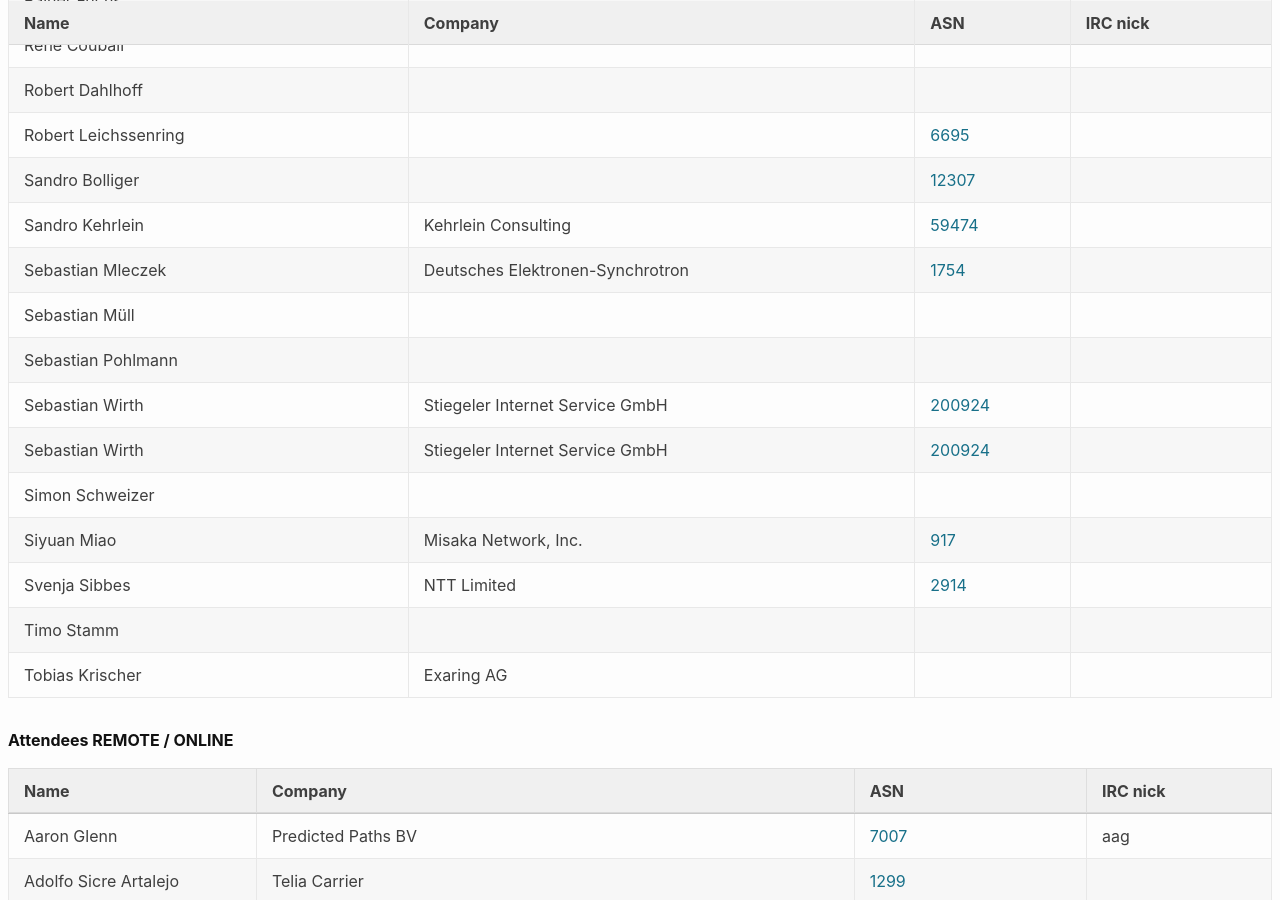
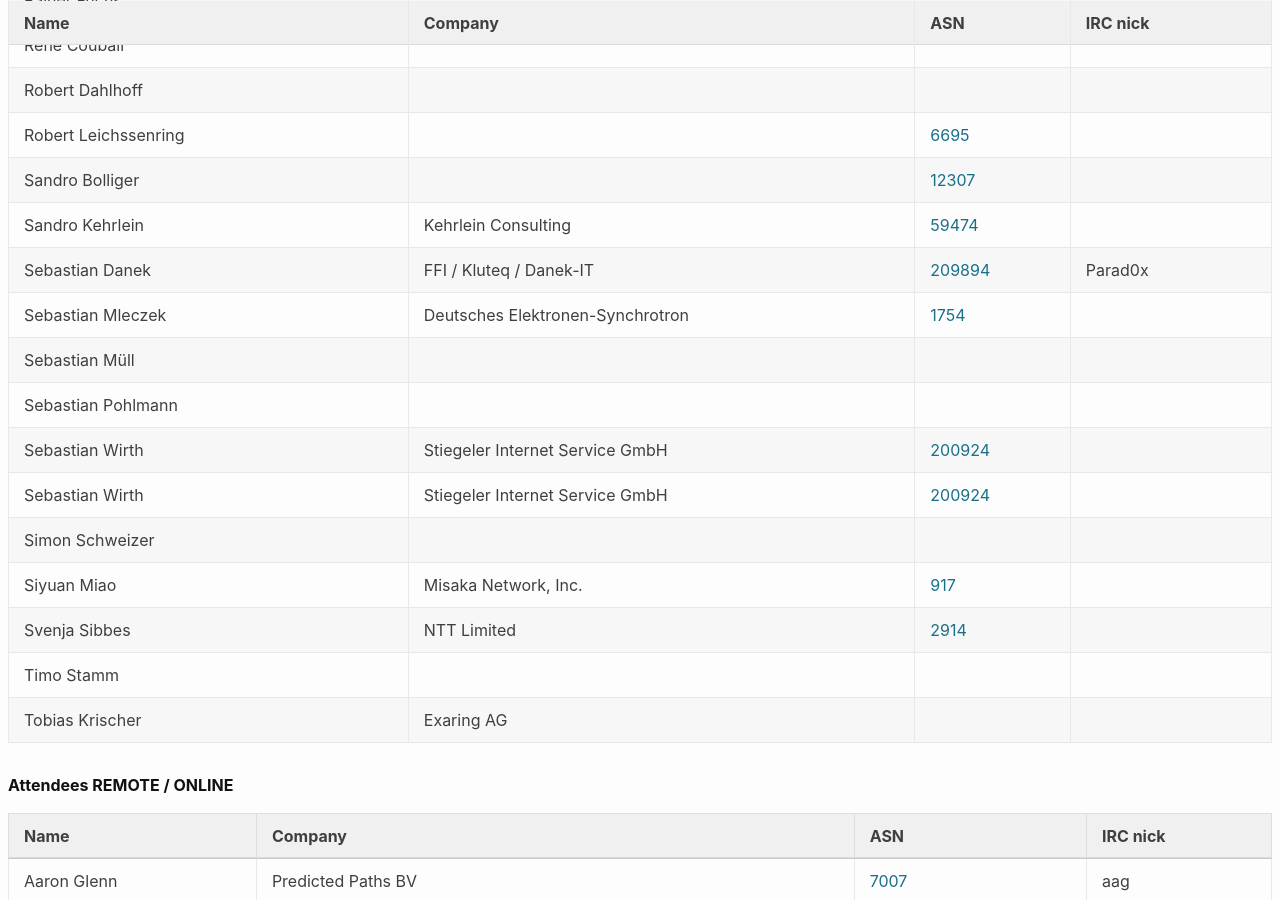
Before and after one commit to denog/pretix-attendeelist, a Jekyll site: the page built from denog14/index.md, in a window 1280 px wide and 900 px high, scrolled down 1813 px. Built offline with Jekyll 4.4.1, drawn with Linux system fonts in a browser that asks for light colours.

Commit message:
Latest data: Fri Sep  9 10:15:05 UTC 2022

```diff
--- a/_data/attendees_denog14_onsite.json
+++ b/_data/attendees_denog14_onsite.json
@@ -258,6 +258,12 @@
     "asn": "59474"
   },
   {
+    "name": "Sebastian Danek",
+    "company": "FFI / Kluteq / Danek-IT",
+    "irc": "Parad0x",
+    "asn": "209894"
+  },
+  {
     "name": "Sebastian Mleczek",
     "company": "Deutsches Elektronen-Synchrotron",
     "irc": null,
```
